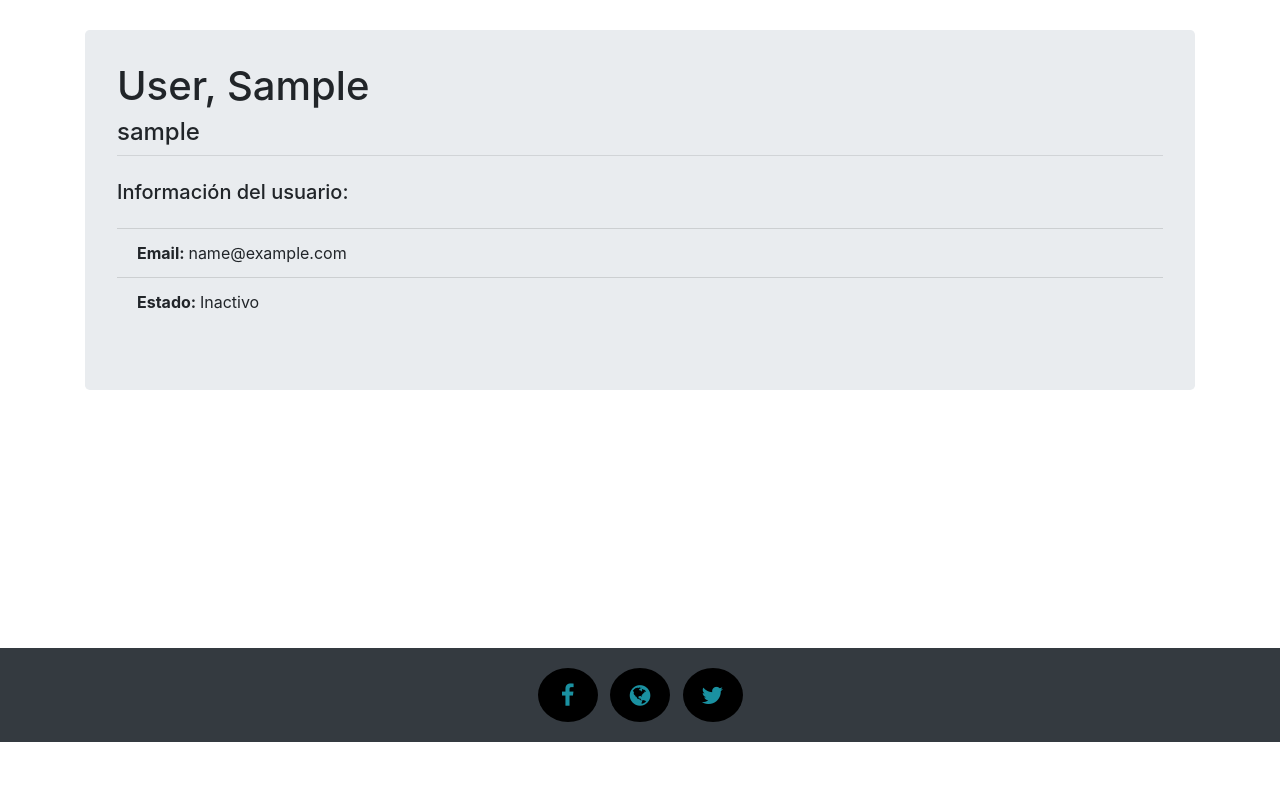
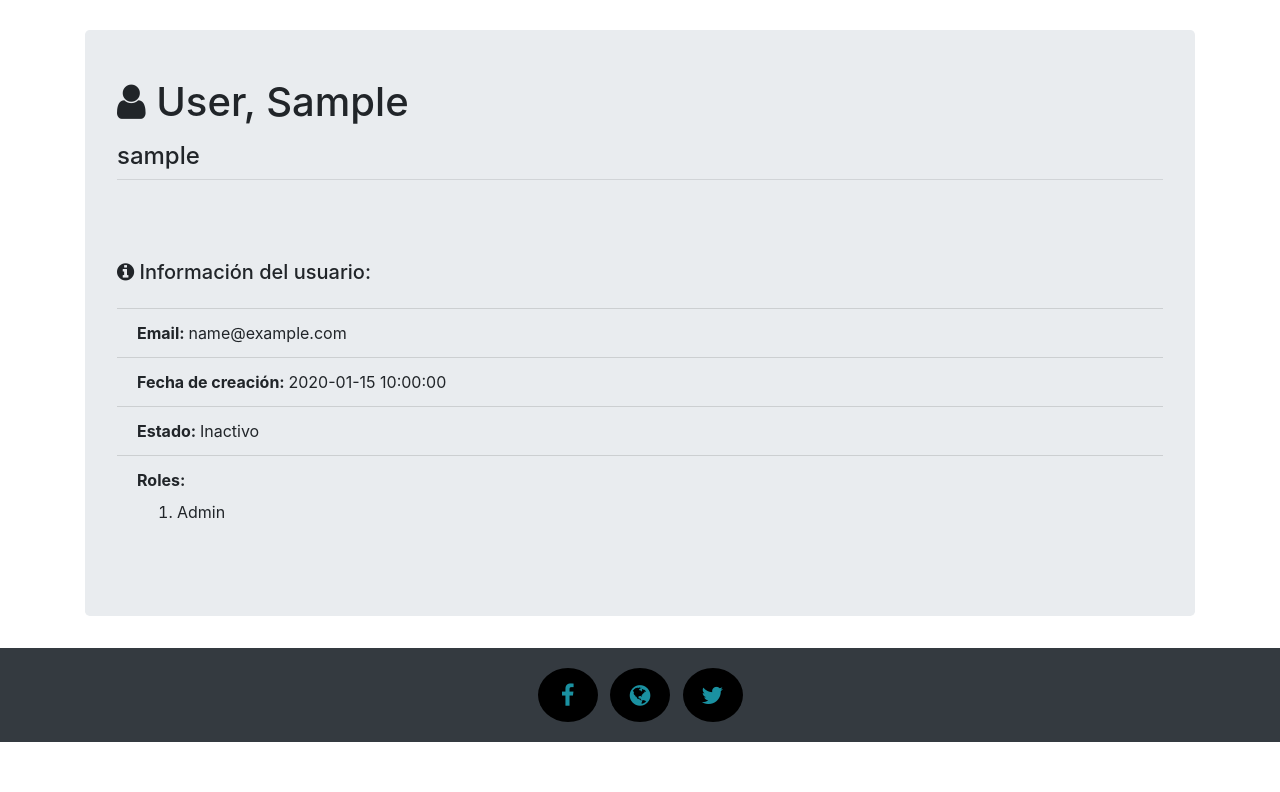
Before and after one commit to bdgarat/ProySoft_OrquestaEscuelaBerisso_Flask, a Flask app: template flaskps/templates/usuarios/show.html in a window 1280 px wide. Shown: the part 58-850 px from the top of the page. Before the commit the page ends 800 px from the top, so only its background shows below. Run offline with Flask 2, Linux system fonts and the light colour scheme; data comes from the database, SQL or seed files in the repository; the template is opened without the code that fills it: most values are stand-ins (such as "Sample title", 1, 10 or a date in 2020); some libraries are stand-ins or nearby versions.

Commit message:
Arreglos en la vista para primer entrega

```diff
--- a/flaskps/static/styles/styles.css
+++ b/flaskps/static/styles/styles.css
@@ -9,7 +9,7 @@ OSCURO (PRIMARIO) #343a40 */
 
 ========================================================================= */
 
-section.main{
+section.main {
     margin-bottom: 5% !important;
     padding-bottom: 5% !important;
 }
@@ -39,10 +39,14 @@ main {
     border-color: #1a91a1;
 }
 
-
-.jumbotron{
+.jumbotron {
     padding-top: 2rem;
 }
+
+a.boton_registrar {
+    height: 48px !important;
+}
+
 
 /* LOGO DEL FORM */
 
@@ -50,7 +54,7 @@ main {
     background-color: #343a40 !important;
     width: 100px;
     height: 150px;
-    ;
+    box-shadow: 6px 6px 20px 0px black;
 }
 
 
@@ -109,13 +113,12 @@ ul {
     border-color: #db1f38 !important;
 }
 
+
 /* CARRUSEL */
 
-.carru{
+.carru {
     height: 700px;
 }
-
-
 
 
 /* =======================================================================
@@ -138,6 +141,7 @@ img.mantenimiento {
     box-shadow: 6px 6px 20px 0px black;
 }
 
+
 /* =======================================================================
 
                         SOCIAL
@@ -157,6 +161,7 @@ img.mantenimiento {
     color: #1a91a1;
 }
 
+
 /* Add a hover effect if you want
 .fa:hover {
     opacity: 0.7;
@@ -169,10 +174,10 @@ img.mantenimiento {
 
 ========================================================================= */
 
-div.list-group{
+div.list-group {
     background-color: #e9ecef !important;
 }
 
-li.list-group-item{
+li.list-group-item {
     background-color: #e9ecef !important;
 }
--- a/flaskps/templates/home.html
+++ b/flaskps/templates/home.html
@@ -20,11 +20,10 @@
 
     <hr class="my-4">
 
-    <p class="text-center"><strong>Contacto: </strong>{{ config.contacto }}</p>
+    <p class="text-center"><strong><i class="fa fa-envelope"></i> Contacto: </strong>{{ config.contacto }}</p>
 
     {% if session['user'] == null %}
-    <a class="btn btn-primary btn-lg" href="/login" role="button">Iniciar sesión</a>
-    {% endif %}
+    <a class="btn btn-primary btn-lg" href="/login" role="button">Iniciar sesión</a> {% endif %}
 </div>
 
 
--- a/flaskps/templates/layout.html
+++ b/flaskps/templates/layout.html
@@ -39,32 +39,18 @@
                 <!-- {% if ("estudiante_index" or "docente_index" or "prepector_index") in session['permisos'] or session['user']['nombre_rol'] == "admin" %} -->
                 <div class="nav-item dropdown">
                     <a class="nav-link dropdown-toggle" href="#" id="navbarDropdown" role="button" data-toggle="dropdown" aria-haspopup="true" aria-expanded="false">
-                        <i class="fa fa-user-plus" aria-hidden="true"></i>
-                        Administración
+                        <i class="fa fa-user-plus" aria-hidden="true"></i> Administración
                     </a>
 
                     <div class="dropdown-menu" aria-labelledby="navbarDropdown">
                         {% if "estudiante_index" in session['permisos'] %}
-                        <a class="dropdown-item" href="/index/estudiante">Estudiantes</a>
-                        {% endif %}
-
-                        {% if "docente_index" in session['permisos'] %}
-                        <a class="dropdown-item" href="/index/docente">Docentes</a>
-                        {% endif %}
-
-                        {% if "preceptor_index" in session['permisos'] %}
-                        <a class="dropdown-item" href="/index/preceptor">Preceptores</a>
-                        {% endif %}
-
-                        {% if "admin_index" in session['permisos'] %}
-                        <a class="dropdown-item" href="/index/admin">Administradores</a>
-                        {% endif %}
-
-                        {% if session['user']['nombre_rol'] == "admin" %}
+                        <a class="dropdown-item" href="/index/estudiante">Estudiantes</a> {% endif %} {% if "docente_index" in session['permisos'] %}
+                        <a class="dropdown-item" href="/index/docente">Docentes</a> {% endif %} {% if "preceptor_index" in session['permisos'] %}
+                        <a class="dropdown-item" href="/index/preceptor">Preceptores</a> {% endif %} {% if "admin_index" in session['permisos'] %}
+                        <a class="dropdown-item" href="/index/admin">Administradores</a> {% endif %} {% if session['user']['nombre_rol'] == "admin" %}
                         <div class="dropdown-divider"></div>
                         <a class="dropdown-item" href="/config">Configuración de Sistema</a>
-                        <a class="dropdown-item" href="/registrar">Registrar usuario</a>
-                        {% endif %}
+                        <a class="dropdown-item" href="/registrar">Registrar usuario</a> {% endif %}
                     </div>
                 </div>
                 <!-- {% endif %} -->
@@ -72,17 +58,14 @@
         </div>
         <div class="navbar-nav">
             <a class="nav-item nav-link" href="/show/{{ session['user']['id']}}/{{ session['user']['nombre_rol'] }}">
-                <i class="fa fa-user" aria-hidden="true"></i>
-                {{ session['user']['last_name'] }}, {{ session['user']['first_name'] }}</a>
+                <i class="fa fa-user" aria-hidden="true"></i> {{ session['user']['last_name'] }}, {{ session['user']['first_name'] }}</a>
             <a class="nav-item nav-link" href="/logout">
-                <i class="fa fa-sign-out" aria-hidden="true"></i>
-                Cerrar sesión
+                <i class="fa fa-sign-out" aria-hidden="true"></i> Cerrar sesión
             </a>
             {% else %}
             <div class="navbar-nav">
                 <a class="nav-item nav-link" href="/login">
-                <i class="fa fa-sign-in" aria-hidden="true"></i>
-                Iniciar Sesión
+                    <i class="fa fa-sign-in" aria-hidden="true"></i> Iniciar Sesión
                 </a>
                 {% endif %}
 
@@ -151,9 +134,9 @@
     {% block footer %}
     <footer class="footer py-3">
         <div class="container text-center">
-            <a target="_blank" href="https://www.facebook.com/OrquestaEscuelaBerisso" class="fa fa-facebook social m-1"></a>
-            <a target="_blank" href="http://www.oeberisso.com.ar" class="fa fa-globe social m-1"></a>
-            <a target="_blank" href="https://twitter.com/oeberisso?lang=es" class="fa fa-twitter social m-1"></a>
+            <a title="Perfil de Facebook de Orquesta Escuela de Berisso" target="_blank" href="https://www.facebook.com/OrquestaEscuelaBerisso" class="fa fa-facebook social m-1"></a>
+            <a title="Página web de Orquesta Escuela de Berisso" target="_blank" href="http://www.oeberisso.com.ar" class="fa fa-globe social m-1"></a>
+            <a title="Perfil de Twitter de Orquesta Escuela de Berisso" target="_blank" href="https://twitter.com/oeberisso?lang=es" class="fa fa-twitter social m-1"></a>
         </div>
     </footer>
     {% endblock %}
--- a/flaskps/templates/usuarios/editar.html
+++ b/flaskps/templates/usuarios/editar.html
@@ -1,5 +1,4 @@
-{% extends "layout.html" %} {% block content %}
-{% block carrusel %}{% endblock %}
+{% extends "layout.html" %} {% block content %} {% block carrusel %}{% endblock %}
 
 <form action="" method="post" class="form-signin jumbotron">
 
--- a/flaskps/templates/usuarios/show.html
+++ b/flaskps/templates/usuarios/show.html
@@ -1,33 +1,25 @@
-{% extends "layout.html" %} {% block content %}
-{% block carrusel %}{% endblock %}
+{% extends "layout.html" %} {% block content %} {% block carrusel %}{% endblock %}
 
 <div class="jumbotron">
-    <h1 class="display-6">{{ usuario.last_name }}, {{ usuario.first_name }}
+    <h1 class="display-6 mt-2 mb-2 pt-2 pb-2"><i class="fa fa-user" aria-hidden="true"></i> {{ usuario.last_name }}, {{ usuario.first_name }}
     </h1>
     <h4>{{ usuario.username }}</h4>
     <hr class="my-2">
-    <h5 class="mb-4 mt-4">Información del usuario:</h5>
+    <br>
+    <h5 class="mb-4 mt-4 pt-4"><i class="fa fa-info-circle"></i> Información del usuario:</h5>
 
     <div class="list-group list-group-flush">
         <li class="list-group-item"><strong>Email: </strong>{{ usuario.email }}</li>
-        <li class="list-group-item"><strong>Estado: </strong>
-            {% if usuario.activo == 1 %}
-                Activo
-            {% else %}
-                Inactivo
-            {% endif %}</li>
+        <li class="list-group-item"><strong>Fecha de creación: </strong>{{ usuario.created_at }}</li>
+        <li class="list-group-item"><strong>Estado: </strong> {% if usuario.activo == 1 %} Activo {% else %} Inactivo {% endif %}</li>
+        <li class="list-group-item"><strong>Roles: </strong>
+            <ol class="pt-2">
+                {% for r in roles %}
+                <li>{{ r | capitalize }}</li>
+                {% endfor %}
+            </ol>
+        </li>
     </div>
-    <!-- <ul>
-        <li>Email: {{ usuario.email }}</li>
-        <br>
-        <li>Estado:
-            {% if usuario.activo == 1 %}
-                Activo
-            {% else %}
-                Inactivo
-            {% endif %}
-        </li>
-    </ul> -->
 </div>
 
 {% endblock %}
```
Also changed, not shown: flaskps/templates/usuarios/config.html (+7 -4 lines), flaskps/templates/usuarios/index.html (+6 -10 lines), flaskps/templates/usuarios/registrar.html (+5 -5 lines). Lines whose indentation alone changed are shown as unchanged.
